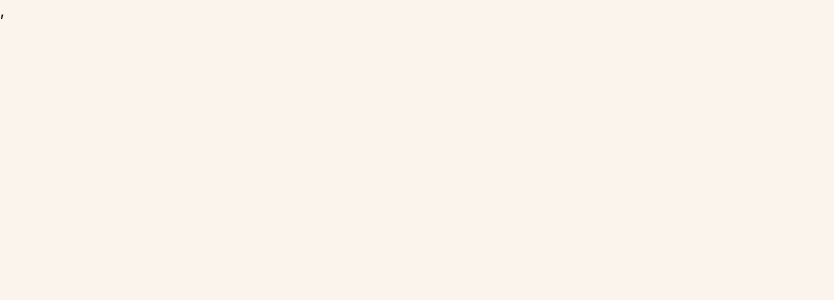
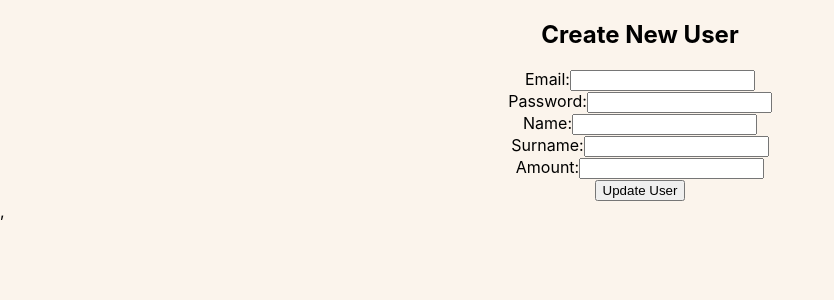
Before and after one commit to davidallert/vteam_frontend_admin, a React (Create React App) app: page /update-user-info in a window 1280 px wide. Before the commit this address had no page. Shown: the top 300 px of the page, without its empty margins (0-834 px from the left). Built offline with nearby package versions, Linux system fonts and the light colour scheme.

Commit message:
Update User Info

```diff
--- a/src/App.js
+++ b/src/App.js
@@ -9,6 +9,7 @@ import DeleteScooter from './components/scooter-sub-components/DeleteScooter';
 import CustomersPage from './components/CustomersPage';
 import DeleteUser from './components/user-sub-components/DeleteUser';
 import CreateUser from './components/user-sub-components/CreateUser';
+import UpdateUserInfo from './components/user-sub-components/UpdateUserInfo';
 
 
 function App() {
@@ -25,6 +26,7 @@ function App() {
             <Route path="/customers" element={<CustomersPage />} />
             <Route path="/delete-user" element={<DeleteUser />} />
             <Route path="/create-user" element={<CreateUser/>} />
+            <Route path="/update-user-info" element={<UpdateUserInfo/>} />
           </Routes>
         </Router>
       </div>
--- a/src/components/CustomersPage.js
+++ b/src/components/CustomersPage.js
@@ -70,7 +70,9 @@ function DisplayUsers() {
                                     state: { userId: user._id }
                                 })}>Delete User</button>
 
-                                {/* <hr /> */}
+                                <button className={buttons.buttonPrimary} onClick={() => navigate('/update-user-info', {
+                                    state: { userId: user._id }
+                                })}>Update User</button>
                             </li>
                         ))}
                     </ul>
--- /dev/null
+++ b/src/components/user-sub-components/UpdateUserInfo.js
@@ -0,0 +1,164 @@
+import React, { useState } from 'react';
+import { useNavigate } from 'react-router-dom';
+import { GraphQLClient, gql } from 'graphql-request';
+import { useLocation } from 'react-router-dom';
+
+
+const token = localStorage.getItem('token');
+// console.log('Token present:', !!token);
+// console.log('Token value:', token);
+
+// Decode token to check admin status
+// const decoded = token ? JSON.parse(atob(token.split('.')[1])) : null;
+// console.log('Decoded token:', decoded);
+
+const client = new GraphQLClient('http://localhost:8585/graphql/users', {
+    headers: {
+        'Content-Type': 'application/json',
+        'Authorization': `Bearer ${token}`
+    },
+});
+
+const UPDATE_USER_MUTATION = gql`
+    mutation UpdateUser(
+        $_id: ID!,
+        $email: String,
+        $password: String,
+        $name: String,
+        $surname: String,
+        $amount: Float
+        ) {
+        updateUserById(
+            _id: $_id,
+            email: $email,
+            password: $password,
+            name: $name,
+            surname: $surname,
+            amount: $amount
+            ) {
+            _id
+            name
+            surname
+            email
+            admin
+        }
+    }
+`;
+
+const UpdateUser = () => {
+    const [email, setEmail] = useState('');
+    const [password, setPassword] = useState('');
+    const [name, setName] = useState('');
+    const [surname, setSurname] = useState('');
+    const [amount, setAmount] = useState('');
+
+    const location = useLocation();
+    const userId = location.state?.userId;
+
+    const [error, setError] = useState('');
+    const navigate = useNavigate();
+
+    const handleSubmit = async (e) => {
+        e.preventDefault();
+
+        // headers debug logging
+        // console.log("Request Headers:", {
+        //     'Content-Type': 'application/json',
+        //     'Authorization': `Bearer ${token}`
+        // });
+
+        const variables = {
+            _id: userId,
+            email: email,
+            password: password,
+            name: name,
+            surname: surname,
+            amount: Number(amount)
+        };
+
+        console.log("CREATE_SCOOTER_MUTATION", UPDATE_USER_MUTATION)
+        console.log('Request variable:', variables);
+
+        try {
+            const data = await client.request(UPDATE_USER_MUTATION, variables);
+            console.log('Response Data:', data);
+            navigate('/customers');
+        } catch (error) {
+            console.error('Error creating user:', error);
+            if (error.response) {
+                console.error('Error response:', error.response);
+                console.error('Error status:', error.response.status);
+                console.error('Error headers:', error.response.headers);
+                console.error('Error data:', error.response.data);
+                if (error.response.data) {
+                    try {
+                        const errorData = JSON.parse(error.response.data);
+                        console.error('Error message:', errorData.message);
+                    } catch (e) {
+                        console.error('Error parsing error data:', e);
+                    }
+                }
+            }
+            setError('Failed to create user. Please try again.');
+        }
+    };
+
+    return (
+        <div>
+            <h2>Create New User</h2>
+            {error && <p style={{ color: 'red' }}>{error}</p>}
+            <form onSubmit={handleSubmit}>
+                <div>
+                    <label htmlFor="email">Email:</label>
+                    <input
+                        id="email"
+                        type="text"
+                        value={email}
+                        onChange={(e) => setEmail(e.target.value)}
+                    />
+                </div>
+                <div>
+                    <label htmlFor="password">Password:</label>
+                    <input
+                        id="password"
+                        type="password"
+                        value={password}
+                        onChange={(e) => setPassword(e.target.value)}
+                    />
+                </div>
+                <div>
+                    <label htmlFor="name">Name:</label>
+                    <input
+                        id="name"
+                        type="text"
+                        value={name}
+                        onChange={(e) => setName(e.target.value)}
+                    />
+                </div>
+                <div>
+                    <label htmlFor="surname">Surname:</label>
+                    <input
+                        id="surname"
+                        type="text"
+                        value={surname}
+                        onChange={(e) => setSurname(e.target.value)}
+                    />
+                </div>
+                <div>
+                    <label htmlFor="amount">Amount:</label>
+                    <input
+                        id="amount"
+                        type="number"
+                        value={amount}
+                        onChange={(e) => setAmount(e.target.value)}
+                    />
+                </div>
+                <button type="submit">Update User</button>
+            </form>
+        </div>
+    );
+};
+
+export default UpdateUser;
+
+// Flow: Form Input → React State → Variables Object → GraphQL Mutation → Server
```
